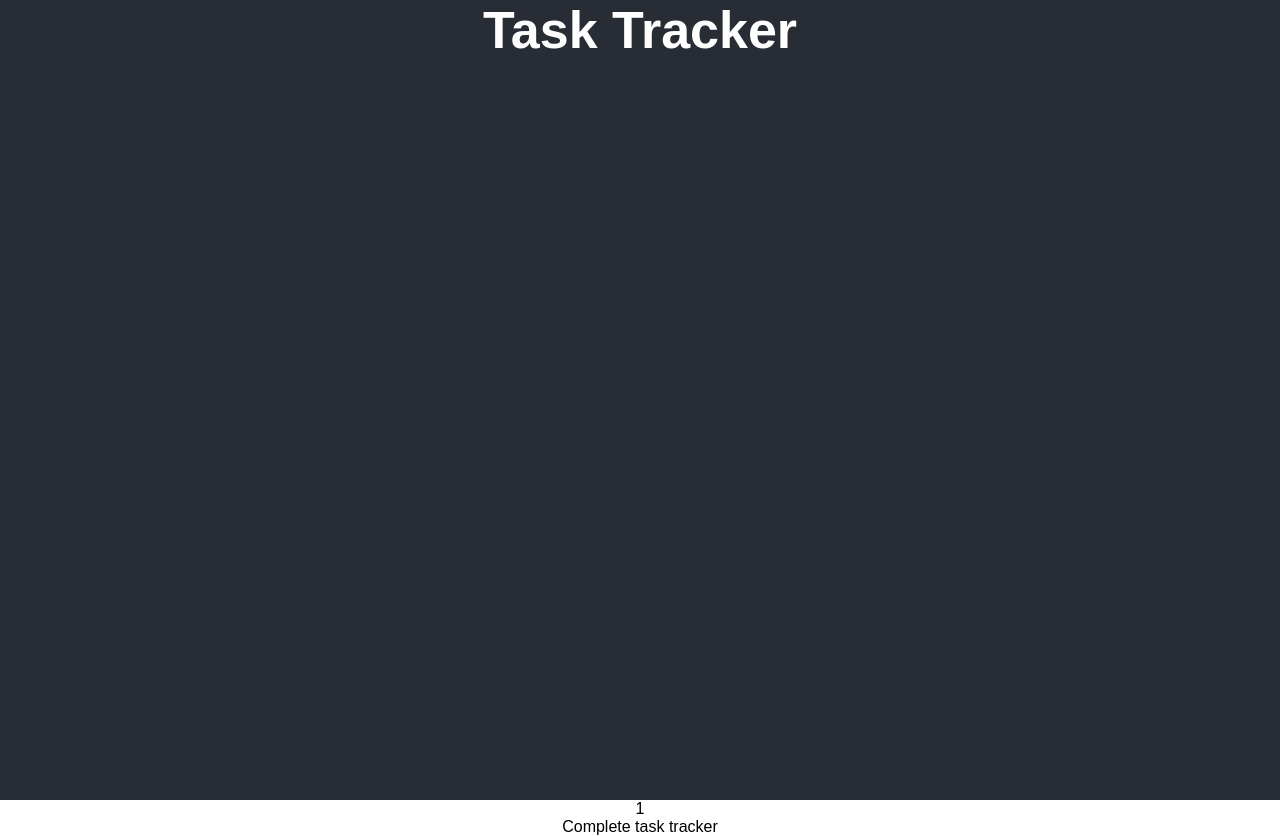
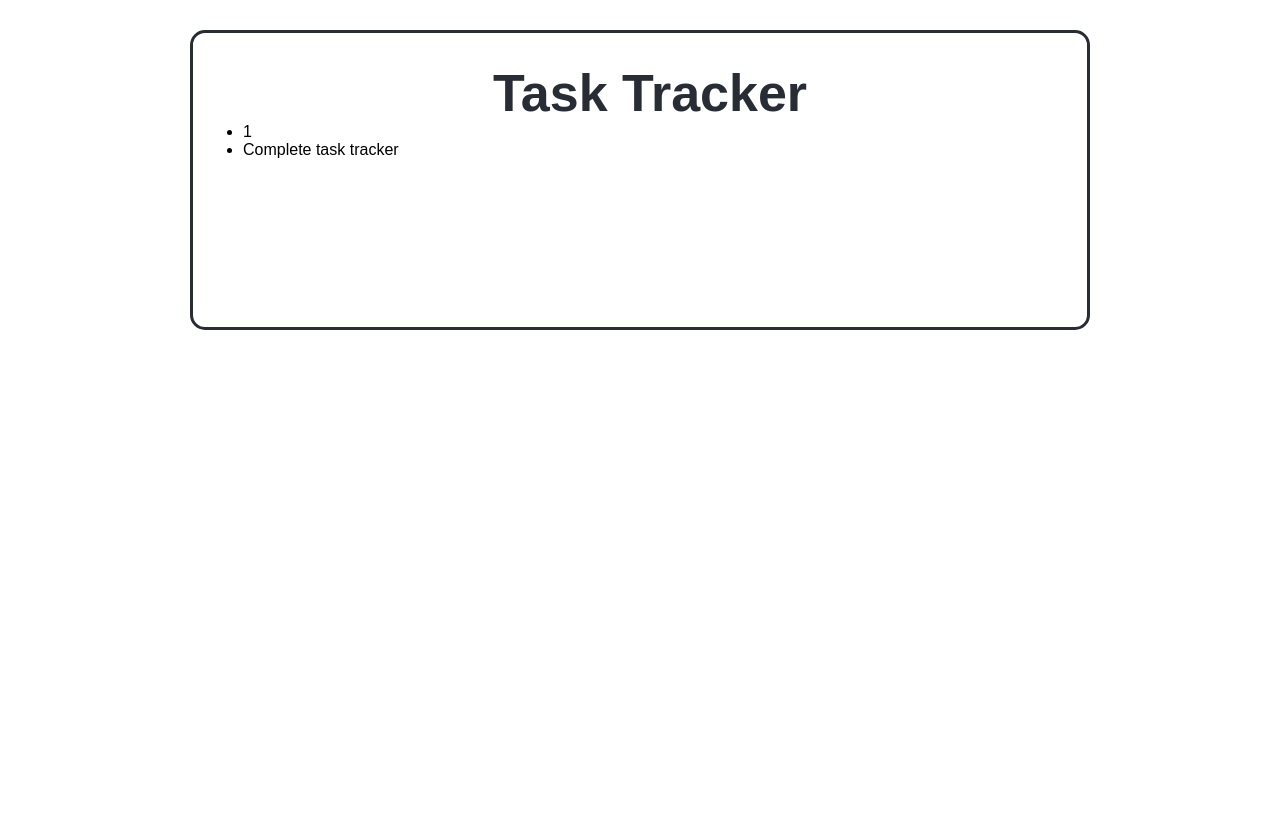
Before and after one commit to MatyasBorecek/TaskTracker, a React (Create React App) app: page / in a window 1280 px wide. After the commit the page ends 800 px from the top, so only its background shows below. Built offline with nearby package versions, Linux system fonts and the light colour scheme; data requests are answered from the project's data file.

Commit message:
Re-valid stylesheets

```diff
--- a/src/components/App/App.css
+++ b/src/components/App/App.css
@@ -1,11 +1,11 @@
 .App {
-    text-align: center;
-}
-
-@media (prefers-reduced-motion: no-preference) {
-    .App-logo {
-        animation: App-logo-spin infinite 20s linear;
-    }
+    max-width: 900px;
+    margin: 30px auto;
+    overflow: auto;
+    min-height: 300px;
+    border: 3px solid #282c34;
+    padding: 30px 30px 30px 50px;
+    border-radius: 15px;
 }
 
 .App-link {
--- a/src/components/Header/Header.css
+++ b/src/components/Header/Header.css
@@ -1,9 +1,7 @@
 .header {
-    background-color: #282c34;
-    min-height: 100vh;
     display: flex;
     flex-direction: column;
     align-items: center;
     font-size: calc(10px + 2vmin);
-    color: white;
+    color: #282c34;
 }
```
